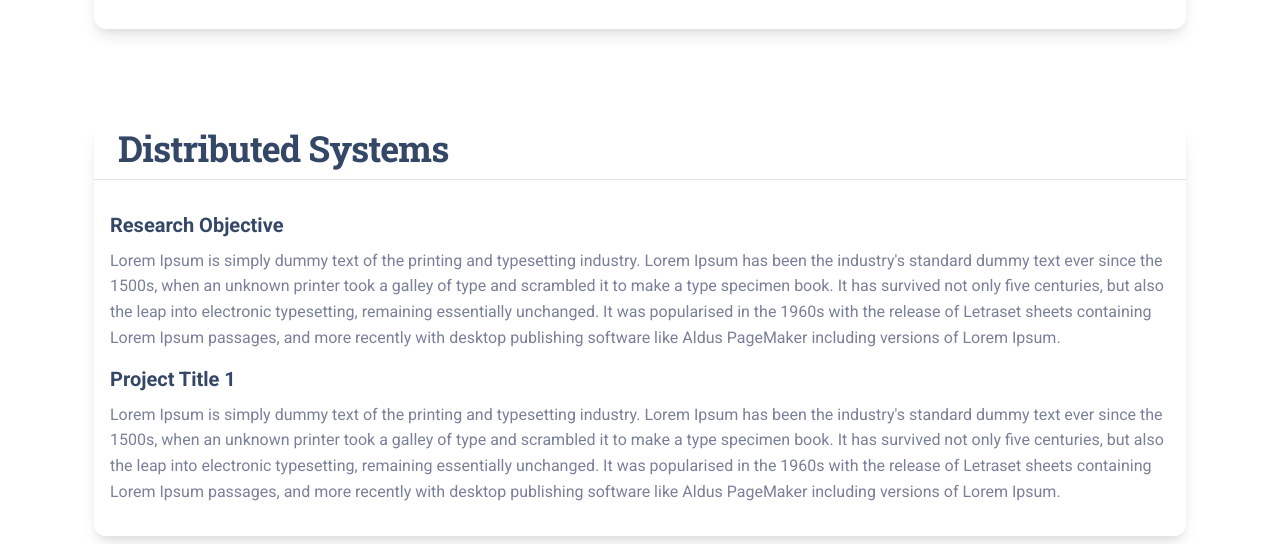
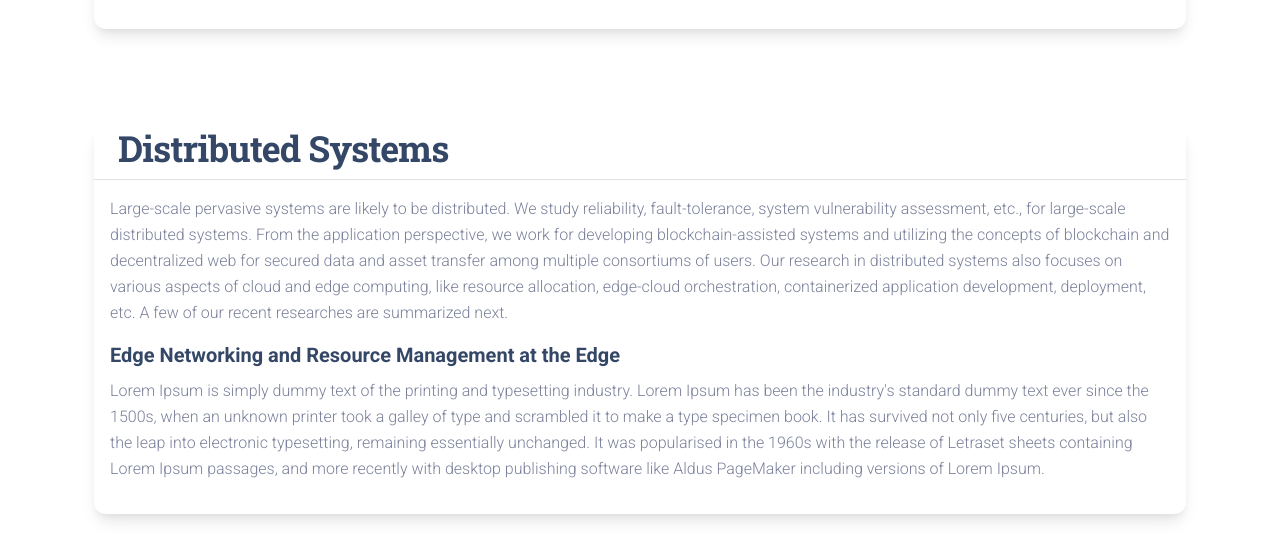
Before and after one commit to ghoshbishakh/unsl, a website: page pages/research.html in a window 1280 px wide. Shown: the part 3727-4271 px from the top of the page. Drawn offline with Linux system fonts and the light colour scheme; some packages are replaced by stand-ins of ours.

Commit message:
from Sandip

```diff
--- a/pages/research.html
+++ b/pages/research.html
@@ -186,6 +186,7 @@
                <iframe width="380" height="212" src="https://www.youtube.com/embed/fPeB20pJPEs" title="YouTube video player" frameborder="0" allow="accelerometer; autoplay; clipboard-write; encrypted-media; gyroscope; picture-in-picture" allowfullscreen></iframe>
                <iframe width="380" height="212" src="https://www.youtube.com/embed/-OdEqAd6E8s" title="YouTube video player" frameborder="0" allow="accelerometer; autoplay; clipboard-write; encrypted-media; gyroscope; picture-in-picture" allowfullscreen></iframe>
                <iframe width="380" height="212" src="https://www.youtube.com/embed/_zVN5e9N6o8" title="YouTube video player" frameborder="0" allow="accelerometer; autoplay; clipboard-write; encrypted-media; gyroscope; picture-in-picture" allowfullscreen></iframe>
+               <iframe width="380" height="212" src="https://www.youtube.com/embed/KAuUhk3PtWk" title="YouTube video player" frameborder="0" allow="accelerometer; autoplay; clipboard-write; encrypted-media; gyroscope; picture-in-picture" allowfullscreen></iframe>
               </p>
               <h5>Environment Sensing: Making the World a Smart Place to Live</h5>
               <p> Of late, we started working on sensing the environment. <a href="https://www.iqair.com/in-en/world-most-polluted-cities" target="_blank">Six out of top 10 polluted cities in the world are from India.</a> We aim to develop a low-cost, portable pollution monitoring device that can help individuals sense the environment for the presence of different pollutants in outdoor and indoor environments. We also work on designing an efficient mechanism for deciding the placement of pollution monitoring devices in an indoor setup, understand the impact of pollutants on the cognitive and behavioral aspects of humans, and understand the impact of several indoor activities on the pollution level of the room.
@@ -224,12 +225,11 @@
           </div>
           <div class="tab-content tab-space p-3">
             <p>
-              <h5>Research Objective</h5>
+              Large-scale pervasive systems are likely to be distributed. We study reliability, fault-tolerance, system vulnerability assessment, etc., for large-scale distributed systems. From the application perspective, we work for developing blockchain-assisted systems and utilizing the concepts of blockchain and decentralized web for secured data and asset transfer among multiple consortiums of users. Our research in distributed systems also focuses on various aspects of cloud and edge computing, like resource allocation, edge-cloud orchestration, containerized application development, deployment, etc. A few of our recent researches are summarized next.
+            </p>
 
-              Lorem Ipsum is simply dummy text of the printing and typesetting industry. Lorem Ipsum has been the industry's standard dummy text ever since the 1500s, when an unknown printer took a galley of type and scrambled it to make a type specimen book. It has survived not only five centuries, but also the leap into electronic typesetting, remaining essentially unchanged. It was popularised in the 1960s with the release of Letraset sheets containing Lorem Ipsum passages, and more recently with desktop publishing software like Aldus PageMaker including versions of Lorem Ipsum.            </p>
-
-              <h5>Project Title 1</h5>
-              Lorem Ipsum is simply dummy text of the printing and typesetting industry. Lorem Ipsum has been the industry's standard dummy text ever since the 1500s, when an unknown printer took a galley of type and scrambled it to make a type specimen book. It has survived not only five centuries, but also the leap into electronic typesetting, remaining essentially unchanged. It was popularised in the 1960s with the release of Letraset sheets containing Lorem Ipsum passages, and more recently with desktop publishing software like Aldus PageMaker including versions of Lorem Ipsum.            </p>
+              <h5>Edge Networking and Resource Management at the Edge</h5>
+              <p> Lorem Ipsum is simply dummy text of the printing and typesetting industry. Lorem Ipsum has been the industry's standard dummy text ever since the 1500s, when an unknown printer took a galley of type and scrambled it to make a type specimen book. It has survived not only five centuries, but also the leap into electronic typesetting, remaining essentially unchanged. It was popularised in the 1960s with the release of Letraset sheets containing Lorem Ipsum passages, and more recently with desktop publishing software like Aldus PageMaker including versions of Lorem Ipsum.</p>
 
 
 
@@ -245,7 +245,9 @@
             <p> The network plays a significant role in the design and development of today's large-scale distributed pervasive systems. We broadly work on network measurement, protocol design, and network-application integration. Our broad focus is to make the Internet ubiquitous and friendly for inter-connectivity among millions of devices. We list a few of our current projects here. </p>
 
             <h5>Video Streaming over Ubiquitous Internet</h5>
-              <p>Video consumes the majority of the traffic on today's Internet. Users demand high Quality of Experience (QoE) from the streaming service providers; however, it is challenging to monitor and understand the state of the underlying network to stream the videos an optimal quality. We work towards making the streaming applications smarter by incorporating intelligence in the network. Such an intelligent integration between the network and the application can serve many purposes, like optimizing the video QoE, minimizing the energy consumption during video streaming, optimizing network usage, and so on. We explore specific lower-layer network properties, like the connection states, signaling information, bandwidth history, etc., to develop an online learning mechanism to optimize the video data download from the streaming server.</p>
+              <p>Video consumes the majority of the traffic on today's Internet. Users demand high Quality of Experience (QoE) from the streaming service providers; however, it is challenging to monitor and understand the state of the underlying network to stream the videos an optimal quality. We work towards making the streaming applications smarter by incorporating intelligence in the network. Such an intelligent integration between the network and the application can serve many purposes, like optimizing the video QoE, minimizing the energy consumption during video streaming, optimizing network usage, and so on. We explore specific lower-layer network properties, like the connection states, signaling information, bandwidth history, etc., to develop an online learning mechanism to optimize the video data download from the streaming server.<br><br>
+              <iframe width="380" height="212" src="https://www.youtube.com/embed/3Rbiz6igcd8" title="YouTube video player" frameborder="0" allow="accelerometer; autoplay; clipboard-write; encrypted-media; gyroscope; picture-in-picture" allowfullscreen></iframe>
+              </p>
 
               <h5>Energy-efficient Networking</h5>
               <p>
```
